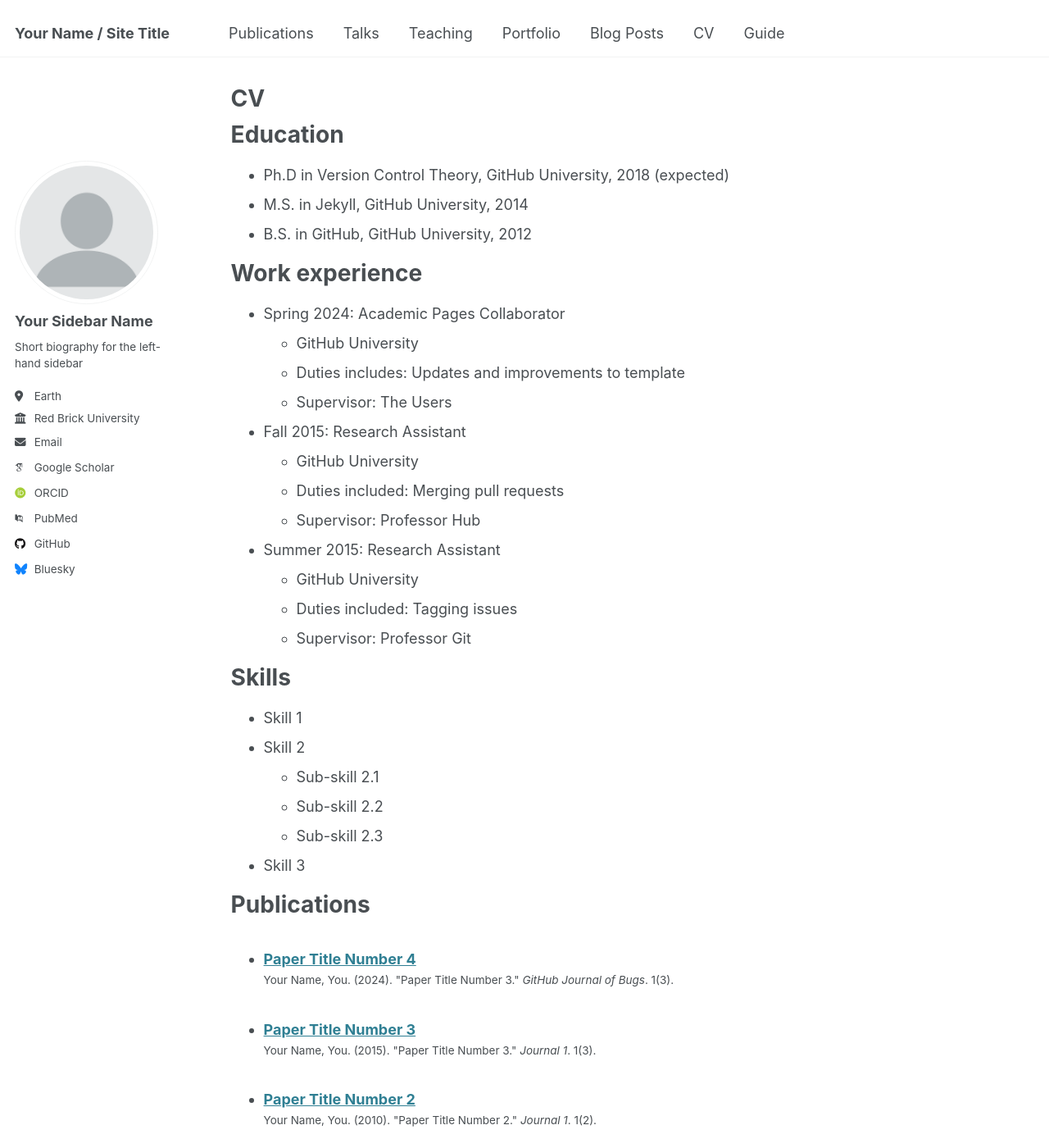
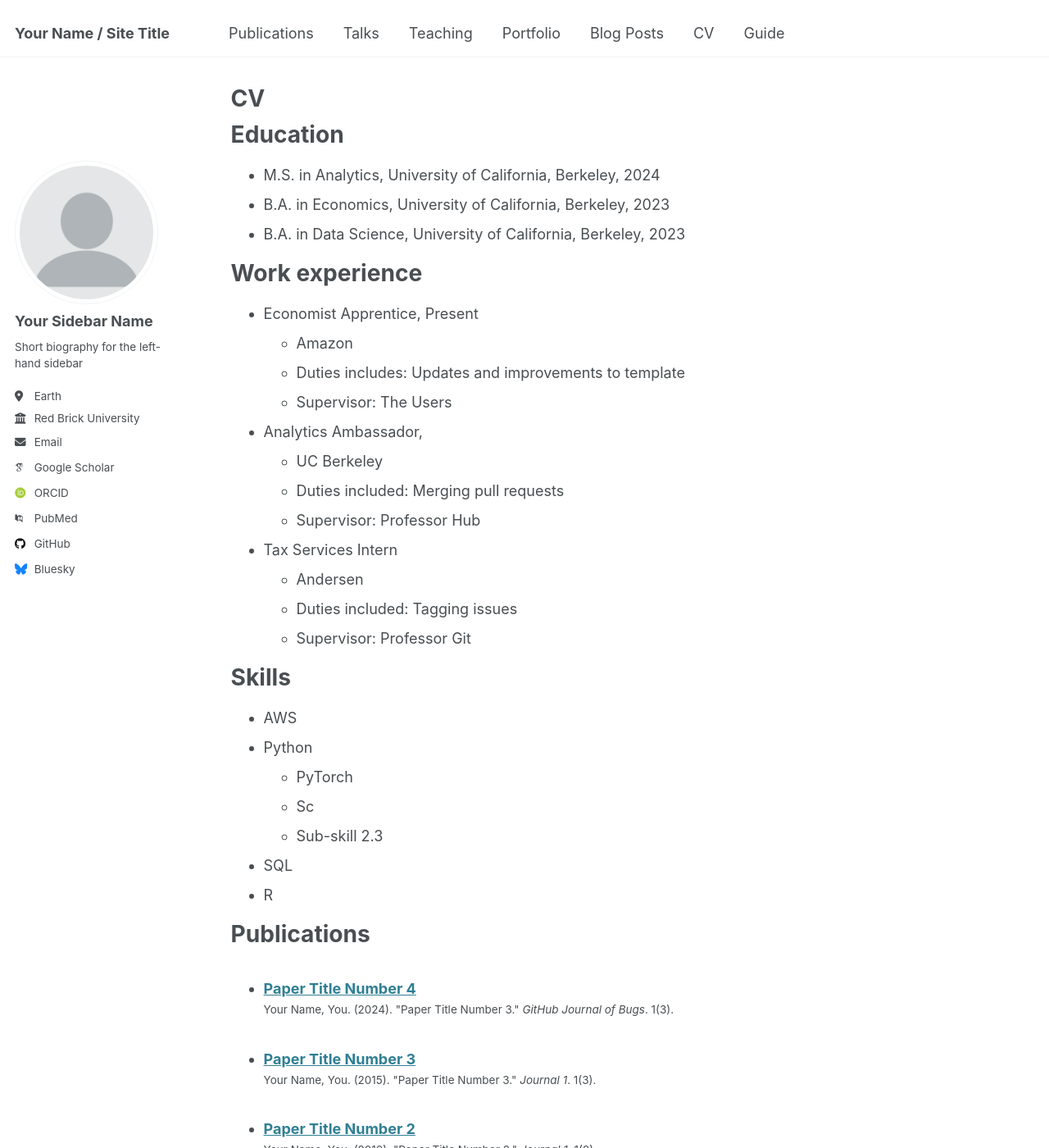
Before and after one commit to ae4292/ae4292.github.io, a Jekyll site: the page built from _pages/cv.md, in a window 1280 px wide and 1400 px high. Shown: the whole window at 82% size. Built offline with Jekyll 4.4.1, drawn with Linux system fonts in a browser that asks for light colours; some web fonts are replaced.

Commit message:
Update cv.md

```diff
--- a/_pages/cv.md
+++ b/_pages/cv.md
@@ -11,35 +11,36 @@ redirect_from:
 
 Education
 ======
-* Ph.D in Version Control Theory, GitHub University, 2018 (expected)
-* M.S. in Jekyll, GitHub University, 2014
-* B.S. in GitHub, GitHub University, 2012
+* M.S. in Analytics, University of California, Berkeley, 2024
+* B.A. in Economics, University of California, Berkeley, 2023
+* B.A. in Data Science, University of California, Berkeley, 2023
 
 Work experience
 ======
-* Spring 2024: Academic Pages Collaborator
-  * GitHub University
+* Economist Apprentice, Present
+  * Amazon
   * Duties includes: Updates and improvements to template
   * Supervisor: The Users
 
-* Fall 2015: Research Assistant
-  * GitHub University
+* Analytics Ambassador,
+  * UC Berkeley
   * Duties included: Merging pull requests
   * Supervisor: Professor Hub
 
-* Summer 2015: Research Assistant
-  * GitHub University
+* Tax Services Intern
+  * Andersen
   * Duties included: Tagging issues
   * Supervisor: Professor Git
 
 Skills
 ======
-* Skill 1
-* Skill 2
-  * Sub-skill 2.1
-  * Sub-skill 2.2
+* AWS
+* Python
+  * PyTorch
+  * Sc
   * Sub-skill 2.3
-* Skill 3
+* SQL
+* R
 
 Publications
 ======
```
